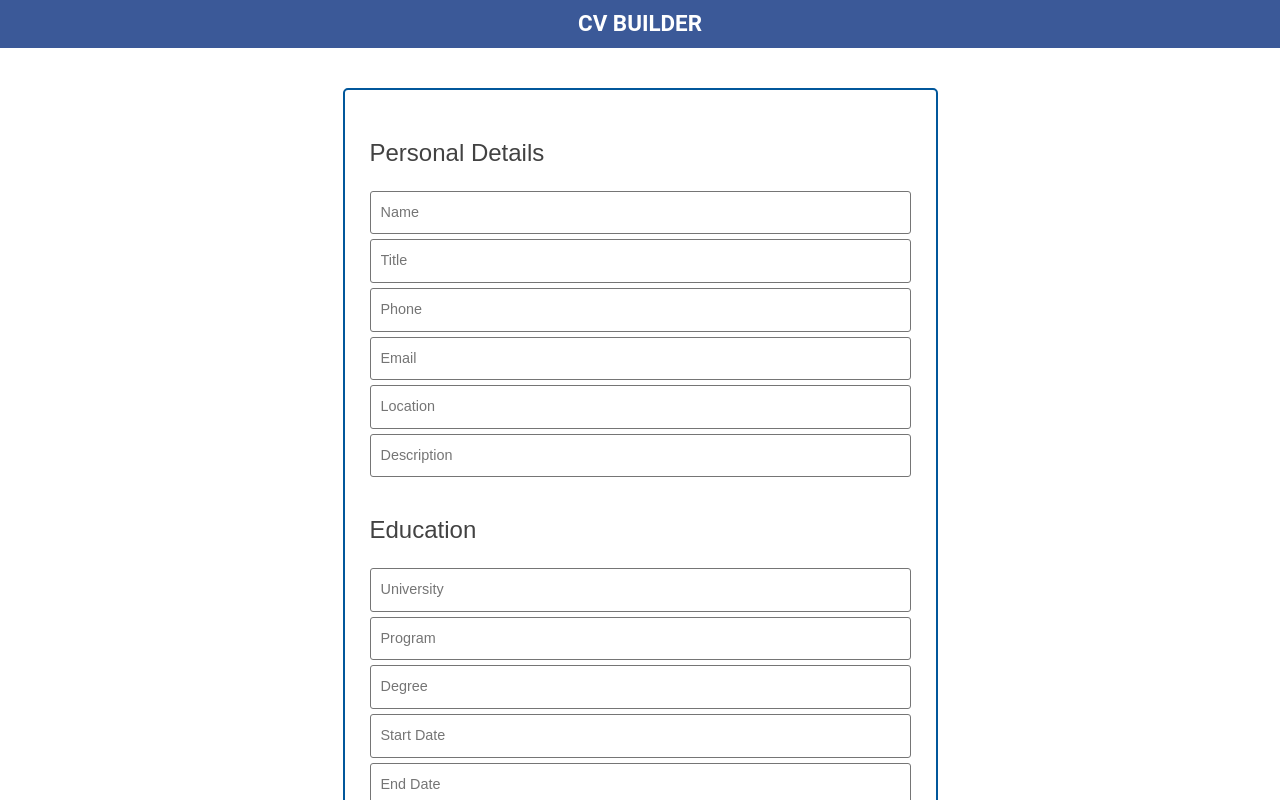
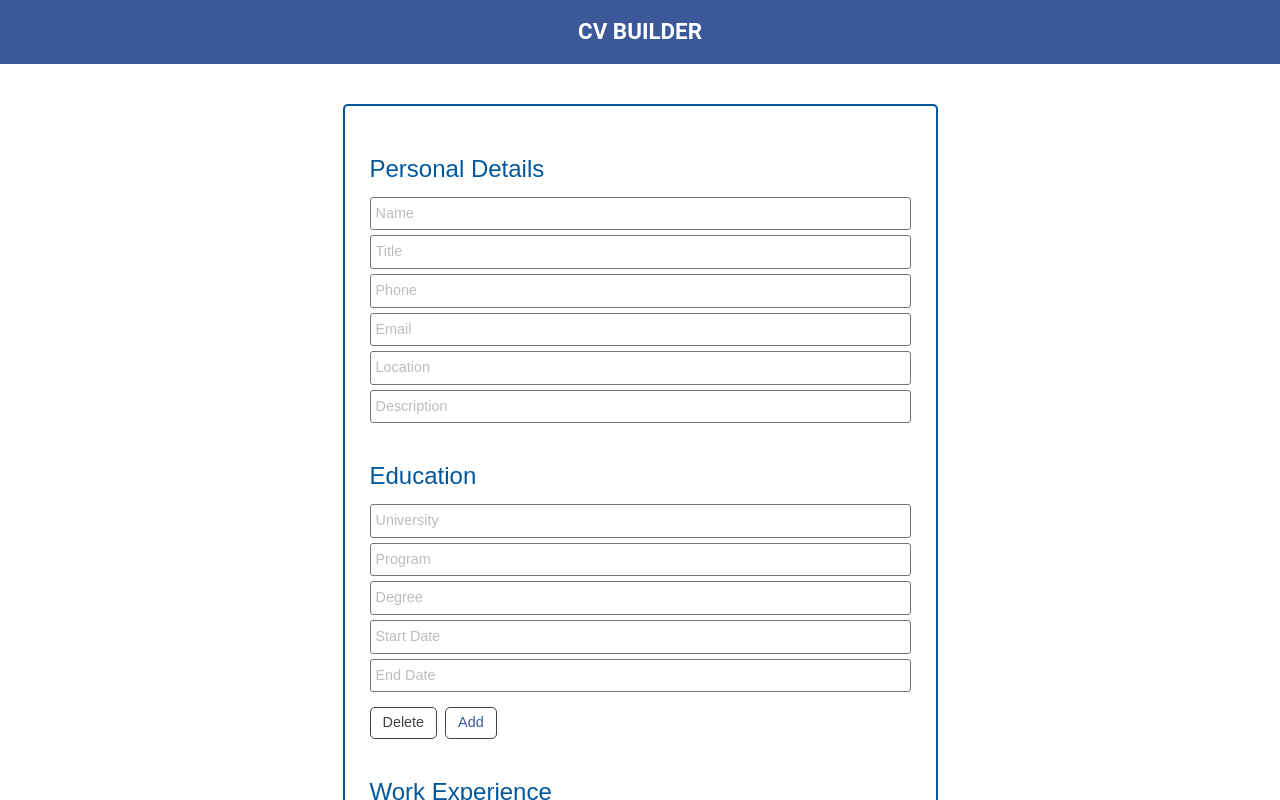
Before and after one commit to Swhag/CV-Application, a React (Create React App) app: page / in a window 1280 px wide. Shown: the top 800 px of the page. Built offline with nearby package versions, Linux system fonts and the light colour scheme.

Commit message:
CV Form (input) styling complete

```diff
--- a/src/App.js
+++ b/src/App.js
@@ -16,7 +16,6 @@ class App extends Component {
       <>
         <Header></Header>
         <Main></Main>
-        <Footer></Footer>
       </>
     );
   }
--- a/src/components/CVForm/Education.js
+++ b/src/components/CVForm/Education.js
@@ -56,7 +56,11 @@ function Education(props) {
             />
 
             <div className='btn-group'>
-              <button id={edu.id} onClick={handleDeleteEducation}>
+              <button
+                className='btn-delete'
+                id={edu.id}
+                onClick={handleDeleteEducation}
+              >
                 Delete
               </button>
               <button className='btn-add' onClick={handleAddEducation}>
--- a/src/components/CVForm/Experience.js
+++ b/src/components/CVForm/Experience.js
@@ -55,7 +55,11 @@ function Experience(props) {
               placeholder='Description'
             />
             <div className='btn-group'>
-              <button id={exp.id} onClick={handleDeleteExperience}>
+              <button
+                className='btn-delete'
+                id={exp.id}
+                onClick={handleDeleteExperience}
+              >
                 Delete
               </button>
               <button className='btn-add' onClick={handleAddExperience}>
--- a/src/styles/App.css
+++ b/src/styles/App.css
@@ -7,110 +7,12 @@ body {
   line-height: 1.5;
 }
 
-#cv-form input,
-#cv-form textarea,
-#cv-form button {
-  font: inherit;
-  color: inherit;
-  border: none;
-  background: none;
-  margin: 0;
-  padding: 0;
-}
-
-#cv-form button {
-  cursor: pointer;
-}
-
-/* Styling */
-#cv-form {
-  border: 2px solid #01579b;
-  border-radius: 5px;
-  padding: 25px;
-  display: flex;
-  flex-direction: column;
-  gap: 15px;
-}
-
-#cv-form h2 {
-  font-weight: 400;
-  color: #424242;
-  margin-bottom: 20px;
-}
-
-#cv-form .group label {
-  text-transform: capitalize;
-  display: flex;
-  flex-direction: column;
-}
-
-#cv-form .group input::placeholder {
-  text-transform: capitalize;
-}
-
-#cv-form input {
-  border: 1px solid #757575;
-  border-radius: 3px;
-  font-size: 0.9rem;
-  padding: 10px;
-}
-
-#cv-form .group {
-  display: flex;
-  flex-direction: column;
-  gap: 5px;
-}
-
-#cv-form .group:not(:last-child) {
-  margin-bottom: 20px;
-}
-
-.hidden {
-  border: 0;
-  clip: rect(0 0 0 0);
-  height: 1px;
-  margin: -1px;
-  overflow: hidden;
-  padding: 0;
-  position: absolute;
-  width: 1px;
-}
-
-#cv-form .btn-group {
-  display: flex;
-  gap: 8px;
-  margin-top: 10px;
-}
-
-#cv-form button {
-  color: #000;
-  border: 1px solid #424242;
-  padding: 4px 12px;
-  border-radius: 5px;
-  font-size: 0.9rem;
-  font-weight: 600;
-  transition: all 150ms;
-}
-
-#cv-form .btn-group .btn-add {
-  color: #3b5998;
-}
-
-#cv-form button:hover {
-  transform: translateY(-2px);
-  box-shadow: 0 2px 3px 0 hsl(0 0% 0% / 0.1);
-}
-
-/* #cv-form .group:not(:last-child) button.btn-add {
-  display: none;
-} */
-
 /* ------------------------------------------------ */
 /* Header styling */
 /* ------------------------------------------------ */
 
 .header-container {
-  height: 3rem;
+  height: 4rem;
   background-color: #3b5998;
   display: flex;
   justify-content: center;
@@ -154,7 +56,7 @@ body {
 }
 
 /* ------------------------------------------------ */
-/* CV Form styling */
+/* CV Form Container styling */
 /* ------------------------------------------------ */
 
 .cv-container {
@@ -185,19 +87,113 @@ body {
 }
 
 /* ------------------------------------------------ */
-/* CV Form Contact styling */
+/* CV Form (Input) styling */
 /* ------------------------------------------------ */
 
-/* ------------------------------------------------ */
-/* CV Form Experience styling */
-/* ------------------------------------------------ */
+#cv-form input,
+#cv-form textarea,
+#cv-form button {
+  font: inherit;
+  color: inherit;
+  border: none;
+  background: none;
+  margin: 0;
+  padding: 0;
+}
+
+#cv-form button {
+  cursor: pointer;
+}
+
+/* Styling */
+#cv-form {
+  border: 2px solid #01579b;
+  border-radius: 5px;
+  padding: 25px;
+  display: flex;
+  flex-direction: column;
+  gap: 15px;
+}
+
+#cv-form h2 {
+  font-weight: 400;
+  color: #01579b;
+  margin-bottom: 10px;
+}
+
+#cv-form label {
+  text-transform: capitalize;
+  display: flex;
+  flex-direction: column;
+}
+
+#cv-form input {
+  border: 1px solid #757575;
+  border-radius: 3px;
+  font-size: 0.9rem;
+  padding: 5px;
+}
+
+#cv-form input::placeholder {
+  text-transform: capitalize;
+  color: #bdbdbd;
+}
+
+#cv-form input:focus {
+  outline-color: #01579b;
+}
+
+#cv-form .group {
+  display: flex;
+  flex-direction: column;
+  gap: 5px;
+}
+
+#cv-form .group:not(:last-child) {
+  margin-bottom: 20px;
+}
+
+.hidden {
+  border: 0;
+  clip: rect(0 0 0 0);
+  height: 1px;
+  margin: -1px;
+  overflow: hidden;
+  padding: 0;
+  position: absolute;
+  width: 1px;
+}
+
+#cv-form .btn-group {
+  display: flex;
+  gap: 8px;
+  margin-top: 10px;
+}
+
+#cv-form button {
+  color: #424242;
+  border: 1px solid #424242;
+  padding: 4px 12px;
+  border-radius: 5px;
+  font-size: 0.9rem;
+  transition: all 150ms;
+}
+
+#cv-form .btn-group .btn-add {
+  color: #3b5998;
+}
+
+#cv-form button:hover {
+  transform: translateY(-2px);
+  box-shadow: 0 2px 3px 0 hsl(0 0% 0% / 0.1);
+}
+
+#cv-form .group:not(:last-child) button.btn-add {
+  display: none;
+}
 
 /* ------------------------------------------------ */
-/* CV Form Input styling */
-/* ------------------------------------------------ */
-
-/* ------------------------------------------------ */
-/* CV Preview styling */
+/* CV Preview (Output) styling */
 /* ------------------------------------------------ */
 
 /* ------------------------------------------------ */
```
